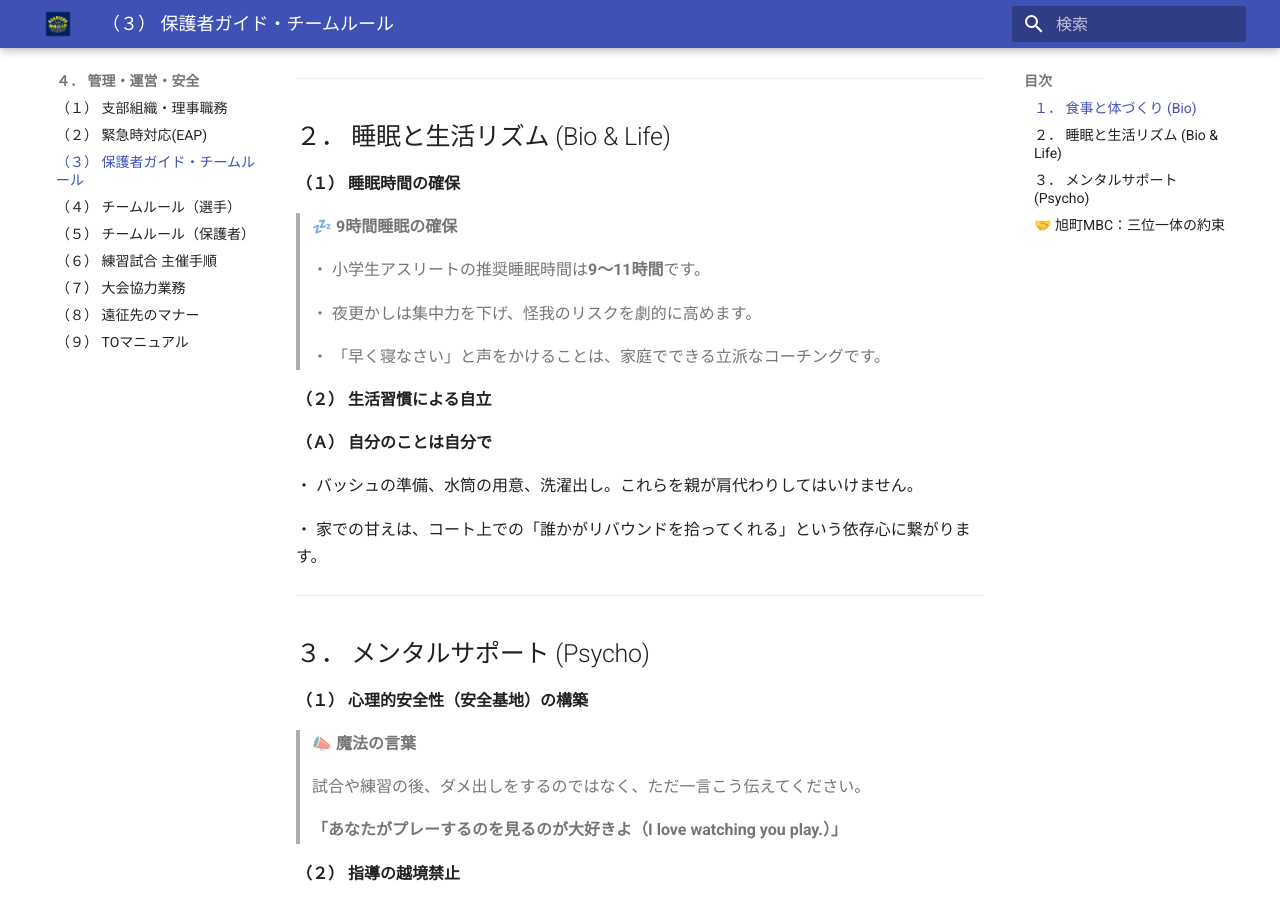
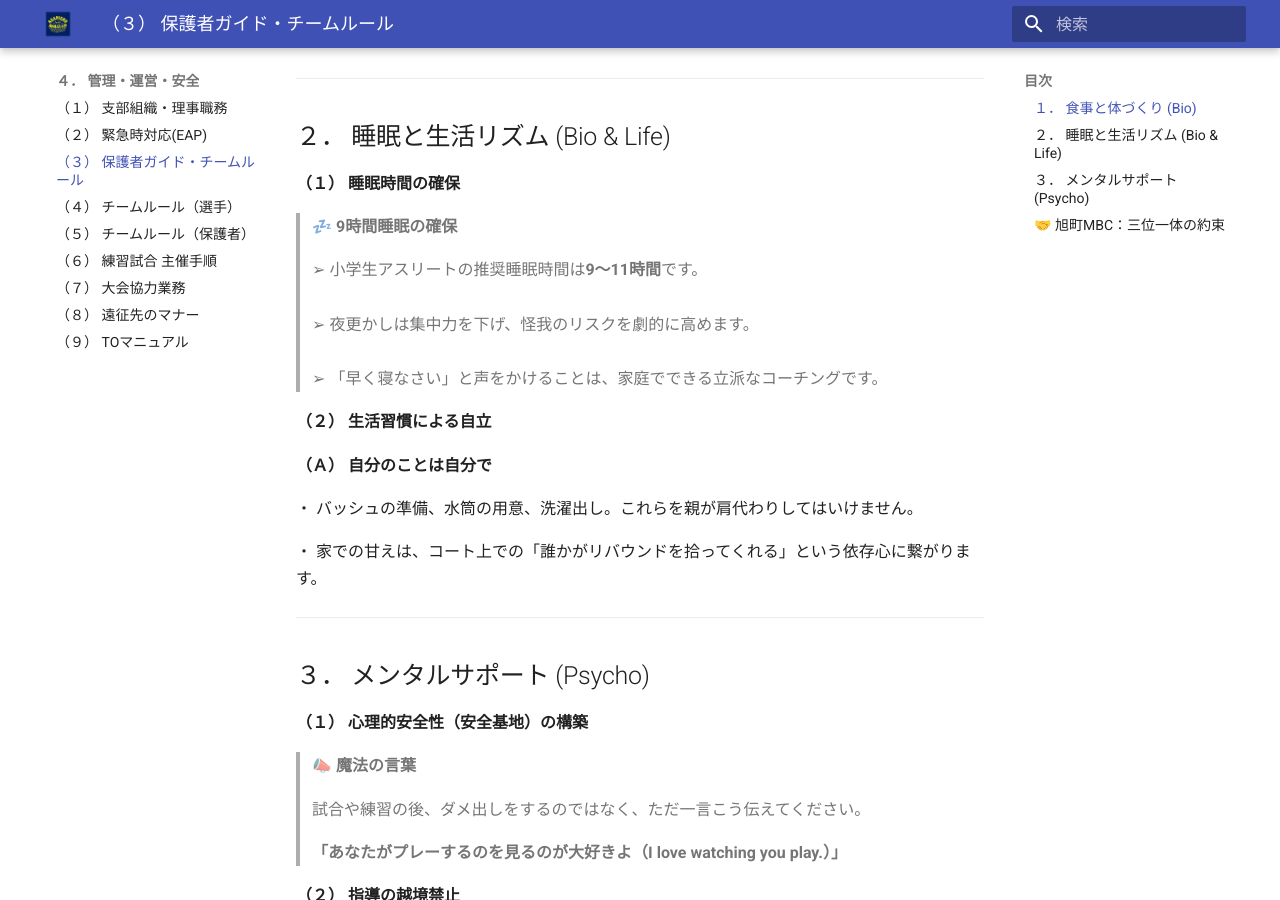
Before and after one commit to kawaiikumichan/asahicho-minibus-ops, an MkDocs documentation site: the page built from docs/03_Operations/parents_guide.md, in a window 1280 px wide and 900 px high, scrolled down 901 px. Built offline with MkDocs 1.6.1 and Material for MkDocs 9.7.7, drawn with Linux system fonts in a browser that asks for light colours.

Commit message:
Update parents_guide.md

```diff
--- a/docs/03_Operations/parents_guide.md
+++ b/docs/03_Operations/parents_guide.md
@@ -36,11 +36,9 @@
 
 > **💤 9時間睡眠の確保**
 >
-> ・ 小学生アスリートの推奨睡眠時間は**9〜11時間**です。
->
-> ・ 夜更かしは集中力を下げ、怪我のリスクを劇的に高めます。
->
-> ・ 「早く寝なさい」と声をかけることは、家庭でできる立派なコーチングです。
+> ➢ 小学生アスリートの推奨睡眠時間は**9〜11時間**です。<br>
+> ➢ 夜更かしは集中力を下げ、怪我のリスクを劇的に高めます。<br>
+> ➢ 「早く寝なさい」と声をかけることは、家庭でできる立派なコーチングです。
 
 **（２） 生活習慣による自立**
 
```
